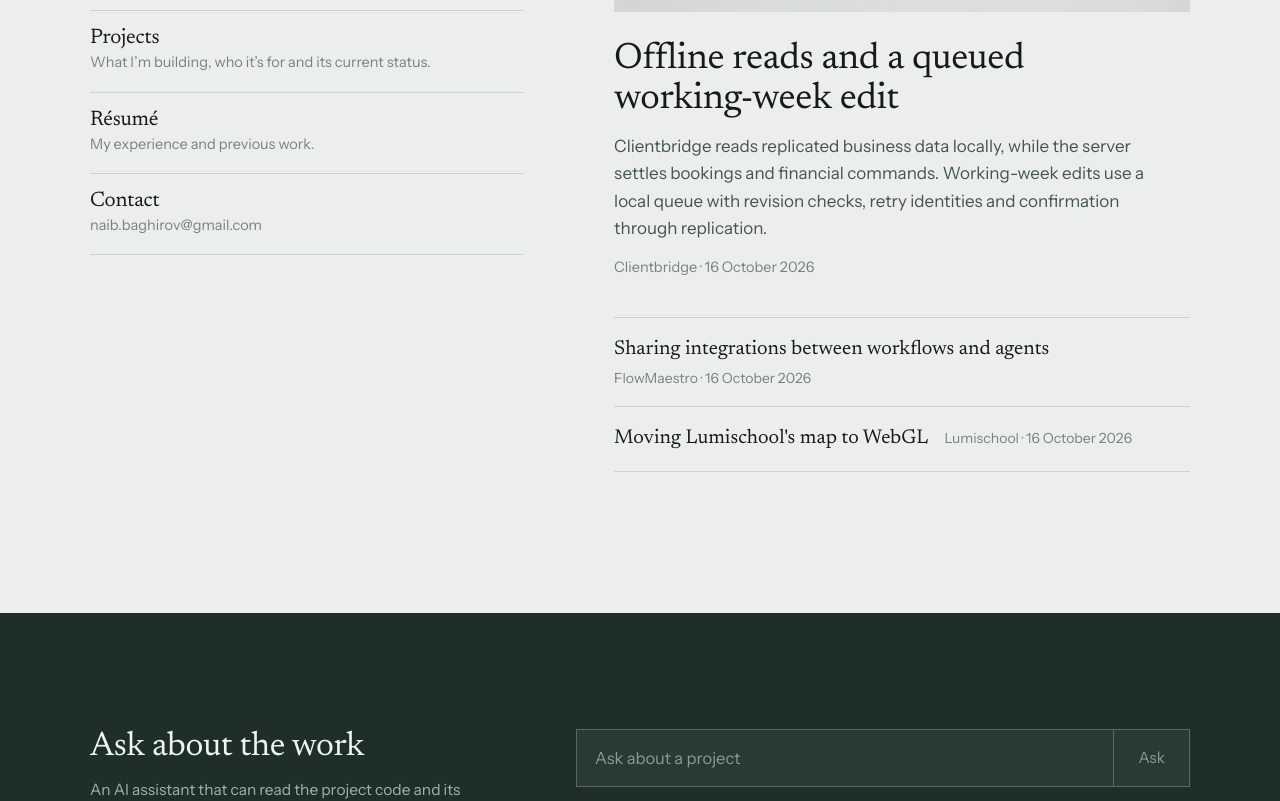
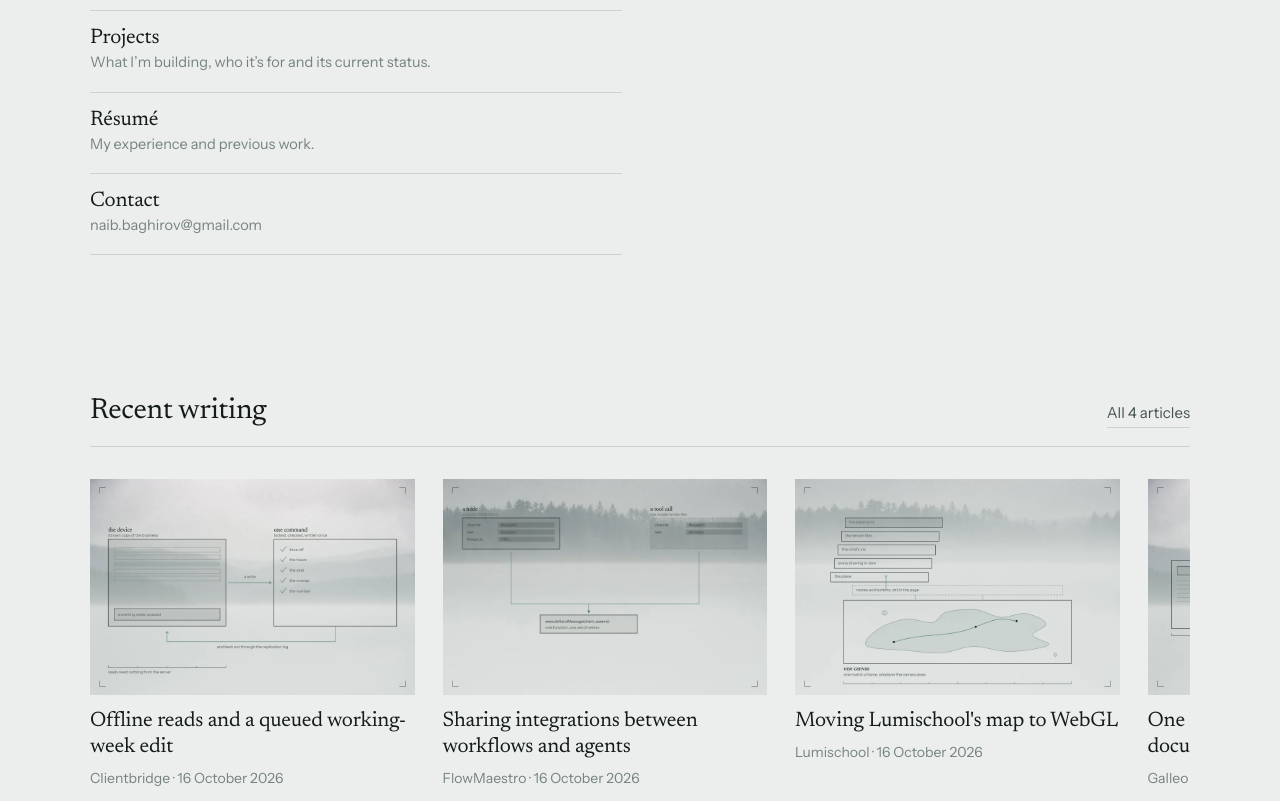
Before and after one commit to nbaghiro/nbaghiro.com, a React (Vite) app in the folder client/: page / in a window 1280 px wide. Shown: the part 1201-2002 px from the top of the page. Built offline with nearby package versions, Linux system fonts and the light colour scheme; a web font is replaced by a local one.

Commit message:
Show the writing as a row of covers instead of one feature and a list

```diff
--- a/client/src/pages/Home.css
+++ b/client/src/pages/Home.css
@@ -91,8 +91,8 @@
 }
 @media (min-width: 900px) {
     .entry {
-        grid-template-columns: 0.86fr 1.14fr;
-        gap: clamp(56px, 7vw, 100px);
+        grid-template-columns: 1fr 0.9fr;
+        gap: clamp(56px, 7vw, 110px);
         align-items: start;
     }
 }
@@ -126,60 +126,75 @@
     color: var(--water);
 }
 
-.feature {
-    display: block;
+/* The writing, as a row of covers rather than one feature and a list: at this width three
+   are in view and the fourth shows its edge, which is what says the row scrolls. */
+.strip {
+    width: var(--page);
+    margin: 0 auto;
+    padding-bottom: var(--band);
 }
-.feature img {
+.strip-head {
+    display: flex;
+    flex-wrap: wrap;
+    gap: 10px 24px;
+    align-items: baseline;
+    justify-content: space-between;
+    padding-bottom: 18px;
+    border-bottom: 1px solid var(--mist);
+}
+.strip-head h2 {
+    font-size: clamp(23px, 2.5vw, 29px);
+}
+.strip-head a {
+    font-size: 15px;
+    color: var(--ink-soft);
+    border-bottom: 1px solid var(--mist);
+    padding-bottom: 2px;
+}
+.strip-head a:hover {
+    color: var(--ink);
+    border-bottom-color: var(--ink);
+}
+.films {
+    list-style: none;
+    display: flex;
+    gap: clamp(18px, 2.2vw, 28px);
+    margin-top: clamp(22px, 2.6vw, 32px);
+    overflow-x: auto;
+    scroll-snap-type: x proximity;
+    padding-bottom: 10px;
+    scrollbar-width: thin;
+    scrollbar-color: var(--mist) transparent;
+    overscroll-behavior-x: contain;
+}
+.films li {
+    flex: 0 0 clamp(250px, 29.5%, 325px);
+    scroll-snap-align: start;
+}
+.film img {
     display: block;
     width: 100%;
     aspect-ratio: 3 / 2;
     object-fit: cover;
     background: var(--mist);
 }
-.feature h2 {
-    margin-top: clamp(20px, 2.4vw, 28px);
-    font-size: clamp(26px, 3.1vw, 37px);
-    max-width: 22ch;
+.film h3 {
+    margin-top: 14px;
+    font-size: clamp(18px, 1.9vw, 21px);
+    line-height: 1.25;
 }
-.feature-sum {
-    margin-top: 12px;
-    max-width: 50ch;
-    color: var(--ink-soft);
-}
-.feature-meta {
-    margin-top: 14px;
-    font-size: 14.5px;
-    color: var(--ink-faint);
-}
-.feature:hover h2 {
-    color: var(--water);
-}
-
-.older {
-    list-style: none;
-    margin-top: clamp(26px, 3vw, 38px);
-    border-top: 1px solid var(--mist);
-}
-.older li {
-    border-bottom: 1px solid var(--mist);
-}
-.older a {
-    display: flex;
-    flex-wrap: wrap;
-    align-items: baseline;
-    gap: 2px 16px;
-    padding: 15px 0 17px;
-}
-.older-title {
-    font-family: var(--font-display);
-    font-size: 20px;
-}
-.older-meta {
+.film-meta {
+    margin-top: 6px;
     font-size: 14px;
     color: var(--ink-faint);
 }
-.older a:hover .older-title {
+.film:hover h3 {
     color: var(--water);
+}
+@media (max-width: 700px) {
+    .films li {
+        flex-basis: 78vw;
+    }
 }
 
 /* The dark foot of the page is one field, not two blocks: the question on the left, the
--- a/client/src/pages/Home.jsx
+++ b/client/src/pages/Home.jsx
@@ -5,8 +5,6 @@ import PageArt from "../components/PageArt";
 import "./Home.css";
 
 const EMAIL = "naib.baghirov@gmail.com";
-// the newest piece carries the photograph; anything after it is a line
-const [feature, ...older] = POSTS.slice(0, 3);
 
 function Home() {
     return (
@@ -70,39 +68,39 @@ function Home() {
                         </a>
                     </nav>
                 </div>
+            </section>
 
-                {feature && (
-                    <div className="reading">
-                        <Link className="feature" to={`/blogs/${feature.slug}`}>
-                            {feature.card && <img src={feature.card} alt="" />}
-                            <h2>{feature.title}</h2>
-                            {feature.summary && (
-                                <p className="feature-sum">{feature.summary}</p>
+            {POSTS.length > 0 && (
+                <section className="strip" aria-labelledby="recent-writing">
+                    <div className="strip-head">
+                        <h2 id="recent-writing">Recent writing</h2>
+                        <Link to="/blogs">All {POSTS.length} articles</Link>
+                    </div>
+                    {/* a row rather than a column, so several covers are in view at once */}
+                    <ul className="films">
+                        {POSTS.map((post) => (
+                            <li key={post.slug}>
+                                <Link
+                                    className="film"
+                                    to={`/blogs/${post.slug}`}
+                                >
+                                    {post.card && (
+                                        <img
+                                            src={post.card}
+                                            alt=""
+                                            loading="lazy"
+                                        />
                                     )}
-                            <p className="feature-meta">
-                                {feature.about} · {readableDate(feature.date)}
+                                    <h3>{post.title}</h3>
+                                    <p className="film-meta">
+                                        {post.about} · {readableDate(post.date)}
                                     </p>
-                        </Link>
-                        {older.length > 0 && (
-                            <ul className="older">
-                                {older.map((post) => (
-                                    <li key={post.slug}>
-                                        <Link to={`/blogs/${post.slug}`}>
-                                            <span className="older-title">
-                                                {post.title}
-                                            </span>
-                                            <span className="older-meta">
-                                                {post.about} ·{" "}
-                                                {readableDate(post.date)}
-                                            </span>
                                 </Link>
                             </li>
                         ))}
                     </ul>
+                </section>
             )}
-                    </div>
-                )}
-            </section>
 
             <section className="ask-band" aria-labelledby="ask-title">
                 <div className="ask-inner">
```
Lines whose indentation alone changed are shown as unchanged.
